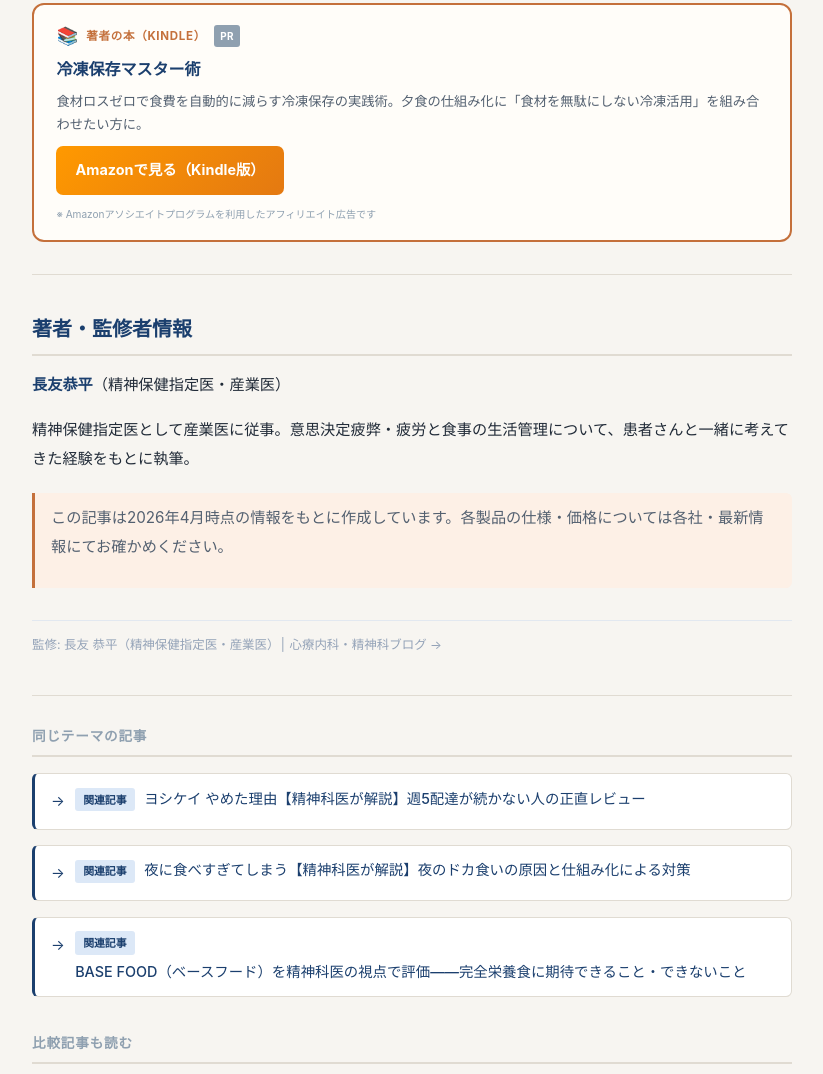
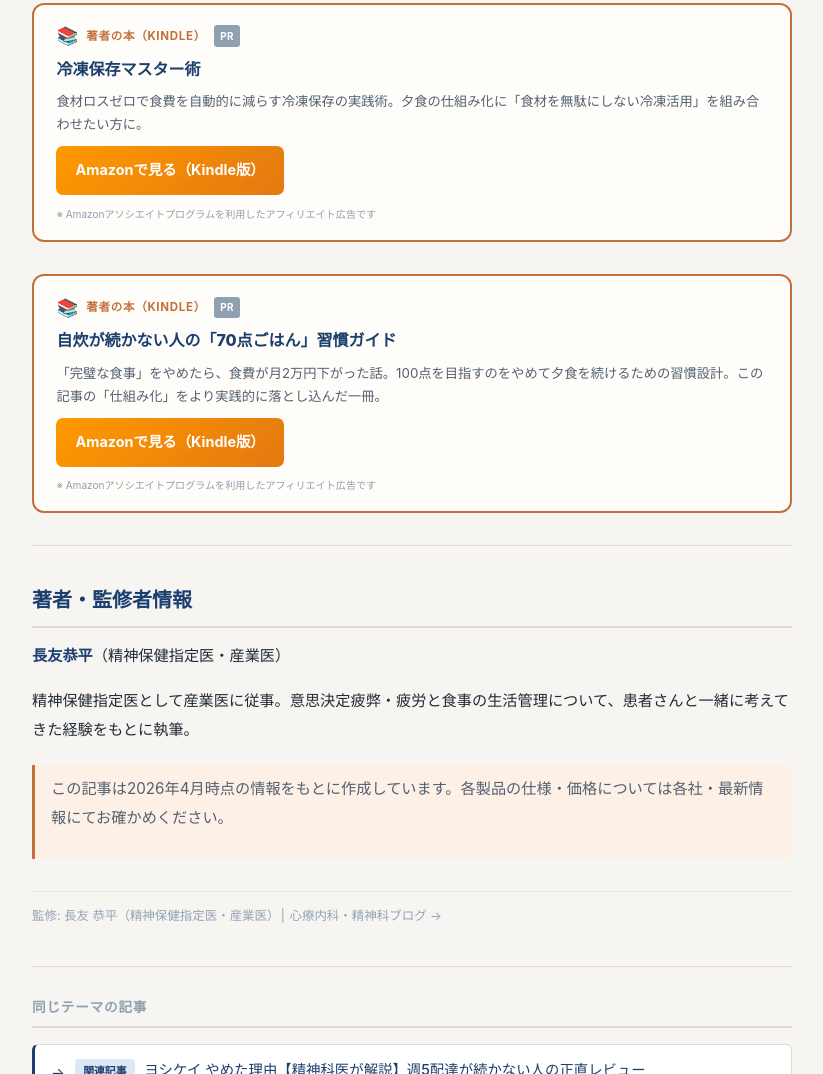
Before and after one commit to pinmal/jitan-health-blog, an Astro site: page /articles/weekday-dinner-systemization in a window 1280 px wide. Shown: the part 4657-5731 px from the top of the page, without its empty margins (228-1051 px from the left). Built offline with nearby package versions, Linux system fonts and the light colour scheme; Astro itself is replaced by a stand-in of ours.

Commit message:
feat: KindleBookCard追加 B0H2RVPVMW 70点ごはん習慣ガイド

```diff
--- a/src/content/articles/weekday-dinner-systemization.mdx
+++ b/src/content/articles/weekday-dinner-systemization.mdx
@@ -183,6 +183,13 @@ import KindleBookCard from '../../components/KindleBookCard.astro';
   badge="著者の本（Kindle）"
 />
 
+<KindleBookCard
+  title="自炊が続かない人の「70点ごはん」習慣ガイド"
+  url="https://www.amazon.co.jp/dp/B0H2RVPVMW?tag=jitankenko-22"
+  description="「完璧な食事」をやめたら、食費が月2万円下がった話。100点を目指すのをやめて夕食を続けるための習慣設計。この記事の「仕組み化」をより実践的に落とし込んだ一冊。"
+  badge="著者の本（Kindle）"
+/>
+
 ---
 
 ## 著者・監修者情報
```
